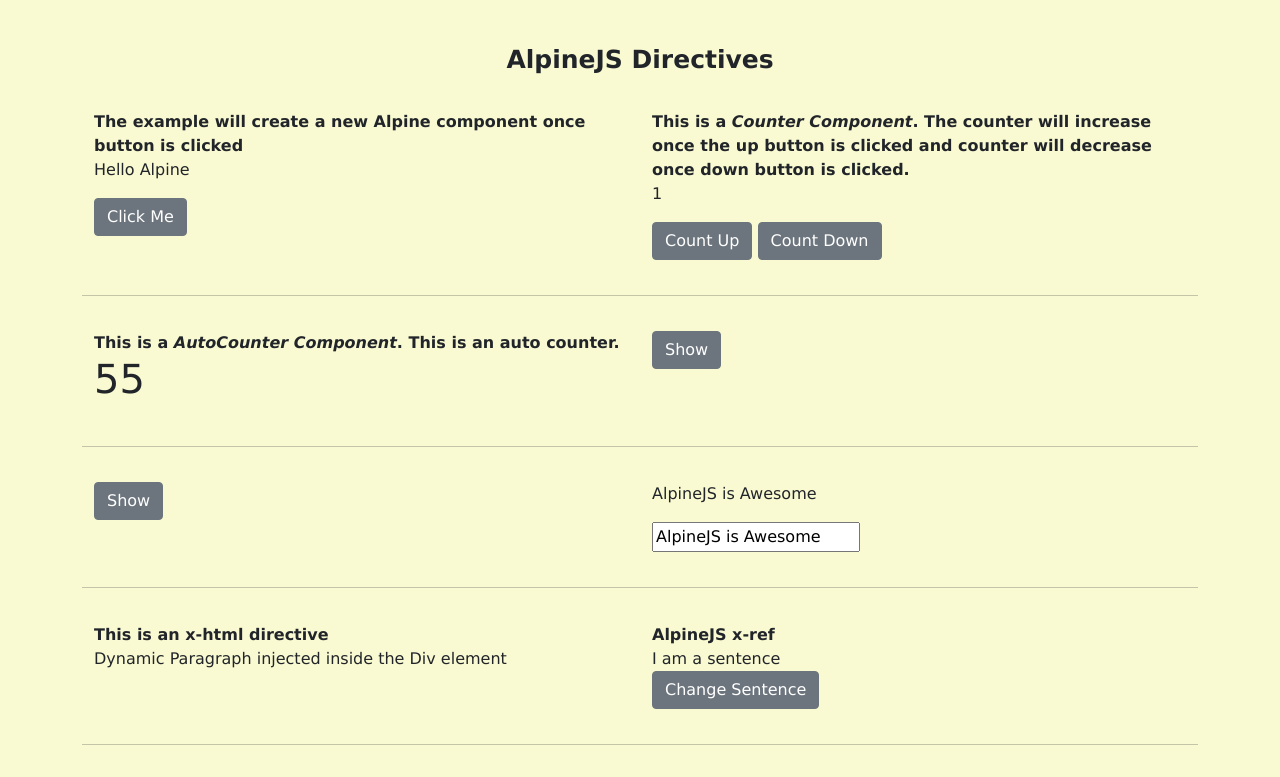
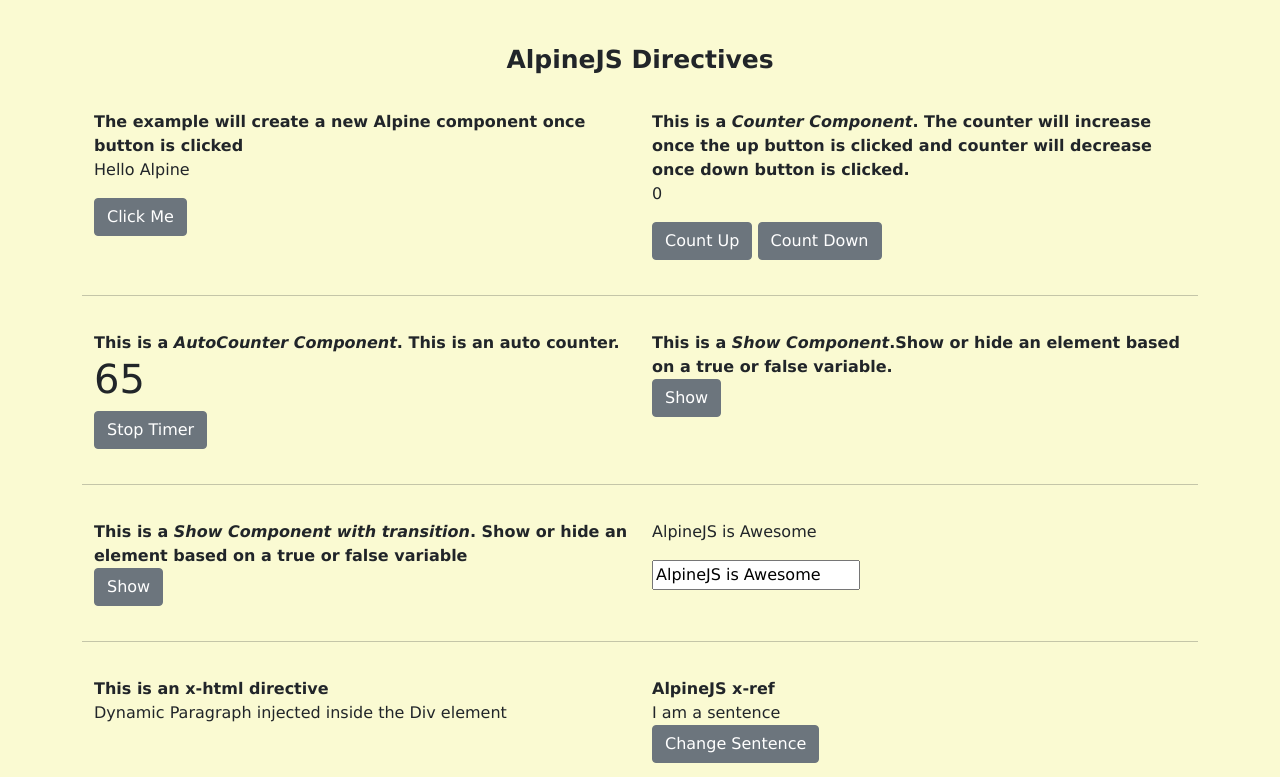
Before and after one commit to amandam2017/First-Alpine-Project, a plain HTML site: page index.html in a window 1280 px wide. Shown: the top 777 px of the page. Drawn offline with nearby package versions, Linux system fonts and the light colour scheme.

Commit message:
changed the timer to go up

```diff
--- a/index.html
+++ b/index.html
@@ -24,7 +24,7 @@
                 </div>
                 <div class="col-md-6">
                     <span>This is a <em>Counter Component</em>. The counter will increase once the up button is clicked and counter will decrease once down button is clicked.</span>
-                    <div x-data="{ count: 1}">
+                    <div x-data="{ count: 0}">
                         <p x-text="count"></p>
                         <button class="btn btn-secondary" @click="count++">Count Up</button>
                         <button class="btn btn-secondary" @click="count--">Count Down</button>
@@ -37,12 +37,17 @@
                     <span>This is a <em>AutoCounter Component</em>. This is an auto counter.</span>
                     <div x-data="{ countdown: 60}"
                         x-init="setInterval(function(){
-                            countdown--;
+                            countdown++;
                         }, 1000)">
                         <h1 x-text="countdown"></h1>
+                        <template x-if="countdown==0">
+                            <p>Stop counting</p>
+                        </template>
+                        <button class="btn btn-secondary" @click="countdown = 0">Stop Timer</button>
                     </div>
                 </div>
                 <div class="col-md-6">
+                    <span>This is a <em>Show Component</em>.Show or hide an element based on a true or false variable.</span>
                     <div x-data="{ show: false}">
                         <button class="btn btn-secondary" @click="show=!show">Show</button>
                         <div x-show="show">Hello</div>
@@ -52,6 +57,7 @@
             <hr>
             <div class="row">
                 <div class="col-md-6">
+                    <span>This is a <em>Show Component with transition</em>. Show or hide an element based on a true or false variable</span>
                     <div x-data="{ show: false }">
                         <button class="btn btn-secondary" @click="show=!show">Show</button>
                         <div x-show.transition="show">Hello</div>
```
